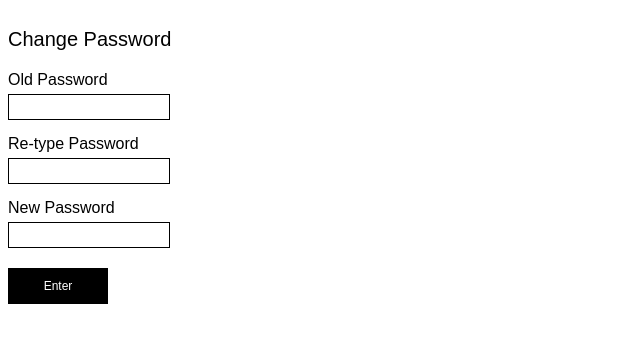
After one commit to krstn/kriativ, a PHP site: page /admin/account.php in a window 1280 px wide. The commit adds this page. Shown: the top 343 px of the page, without its empty margins (0-640 px from the left). Run offline with PHP 8.4, Linux system fonts and the light colour scheme; data that the repository does not hold is empty.

Commit message:
added header states

```diff
--- /dev/null
+++ b/admin/account.php
@@ -0,0 +1,56 @@
+<?
+if (isset ($_POST["old"])){
+	$old=$_POST["old"];
+	$old2=$_POST["old2"];
+    $new=$_POST["new"];
+
+    echo $old;
+
+//    if((strlen($name)>0) && (strlen($pass)>0)){
+//        include_once 'utils/db_access.php';
+//        $query= "SELECT * FROM users WHERE username='".$name."' AND password='".$pass."' AND type='admin'";
+//		$result=mysql_query($query);
+//		$num=mysql_numrows($result);
+//
+//        if ($num==1){
+//			$now = date('Y-m-d H:i:s');
+//            $query = "UPDATE users SET last_login='".$now."' WHERE username='".$name."'";
+//            mysql_query($query,$con);
+//
+//            $type = mysql_result($result,0, "type");
+//            setcookie("type", $type);
+//			setcookie("user", $name);
+//            header("Location: index.php");
+//            exit();
+//		}
+//		else{
+//			$errorMsg="Error: Wrong username or password.";
+//		}
+//		mysql_close();
+//	}
+//	else $errorMsg="Error: Please fill in all the fields.";
+}
+
+$login=false;
+include 'template/header.php';
+?>
+
+<form  method="post" action="account.php">
+    <div class="title">Change Password</div>
+    <div class="error"><?echo $errorMsg?></div>
+    <div class="entry first">
+        <div class="label">Old Password</div>
+        <input type="password" name="old" />
+    </div>
+    <div class="entry">
+        <div class="label">Re-type Password</div>
+        <input type="password" name="old2" />
+    </div>
+    <div class="entry">
+        <div class="label">New Password</div>
+        <input type="password" name="new" />
+    </div>
+    <div class="entry first">
+        <input class="button" type="submit" name="submit" value="Enter" />
+    </div>
+</form>
--- a/admin/template/header.php
+++ b/admin/template/header.php
@@ -15,7 +15,7 @@ if (isset ($_COOKIE["user"])){
         <?if($login) {?>
         <div id="header">
             <a class="button" href="add.php">Add Item</a>
-            <a class="button" href="#">Account</a>
+            <a class="button" href="account.php">Account</a>
             <a class="button" href="logout.php">Logout</a>
         </div>
         <?}?>
```
